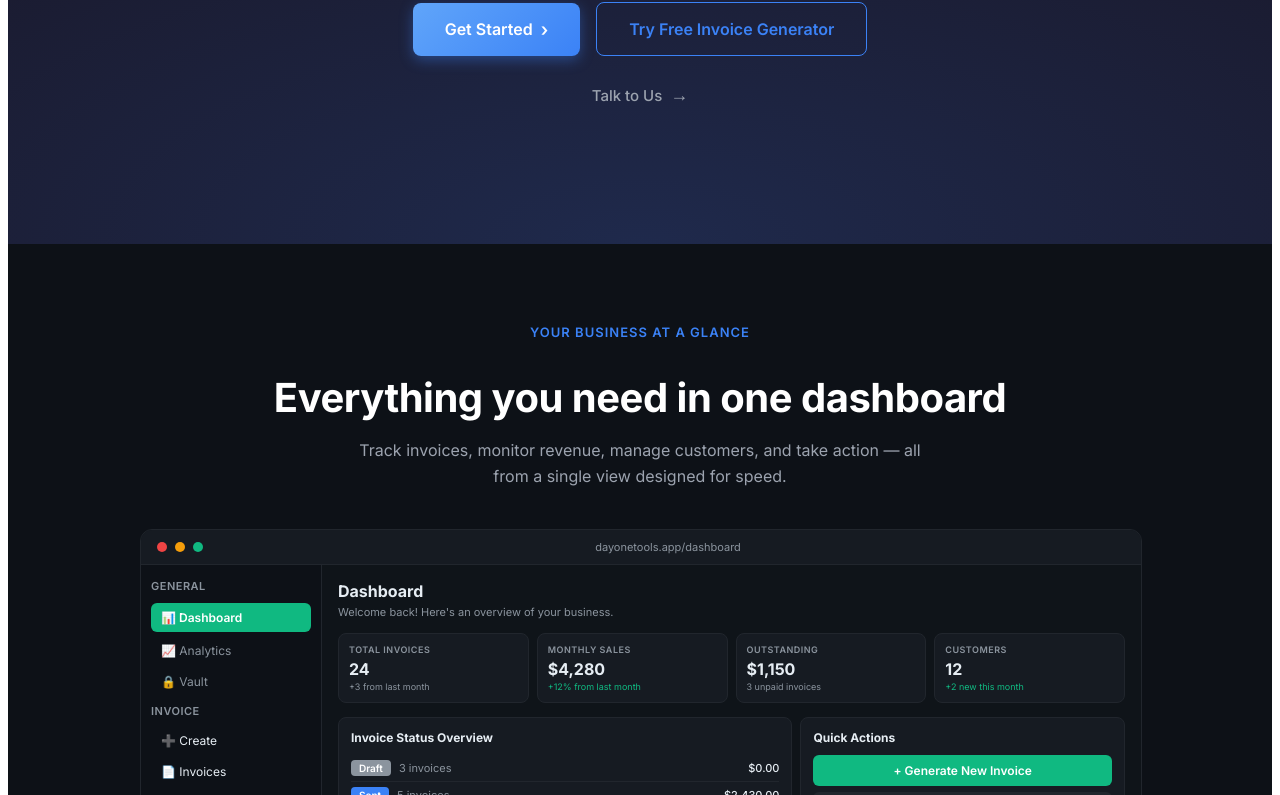
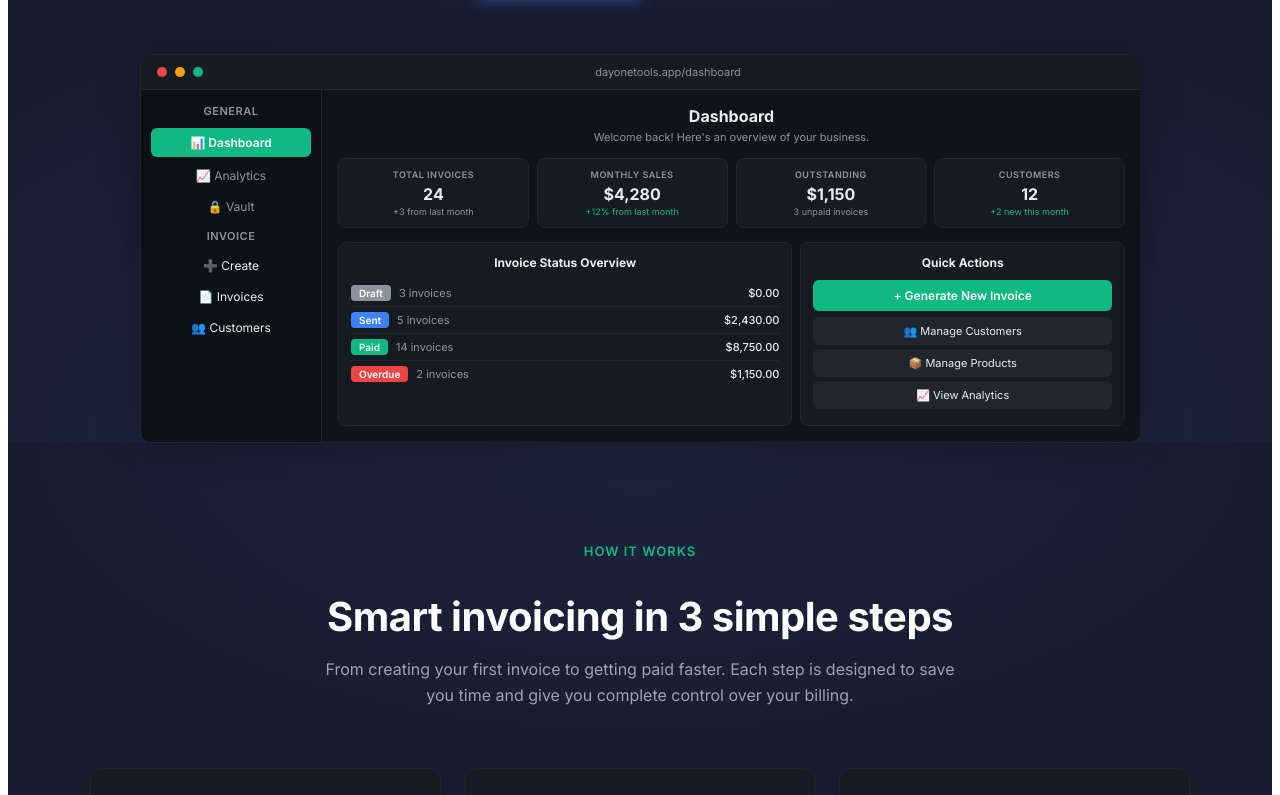
Before and after one commit to PhilBeatz/invoice-generator, a React (Vite) app: page / in a window 1280 px wide. Shown: the part 645-1440 px from the top of the page. Built offline with nearby package versions, Linux system fonts and the light colour scheme.

Commit message:
Add files via upload

```diff
--- a/src/components/LandingPage.jsx
+++ b/src/components/LandingPage.jsx
@@ -200,15 +200,13 @@ export default function LandingPage({ darkMode = true }) {
 
       {/* ===== HERO SECTION ===== */}
       <div style={{
-        minHeight: 'calc(100vh - 120px)',
         background: darkMode
           ? `radial-gradient(ellipse 80% 50% at 50% 100%, rgba(59, 130, 246, 0.15), transparent), ${colors.bg}`
           : `radial-gradient(ellipse 80% 50% at 50% 100%, rgba(59, 130, 246, 0.1), transparent), ${colors.bg}`,
         display: 'flex',
         flexDirection: 'column',
         alignItems: 'center',
-        justifyContent: 'center',
-        padding: isMobile ? '40px 20px 60px' : '60px 20px 80px',
+        padding: isMobile ? '40px 20px 0' : '60px 20px 0',
         textAlign: 'center',
       }}>
         <h1 style={{
@@ -230,59 +228,36 @@ export default function LandingPage({ darkMode = true }) {
           color: colors.textMuted,
           maxWidth: '650px',
           lineHeight: '1.7',
-          marginBottom: '40px',
+          marginBottom: '32px',
         }}>
           Day One is an invoicing platform built for small-medium businesses and freelancers to create professional invoices fast, manage clients, and get paid on time.
         </p>
 
-        <div style={{ display: 'flex', flexDirection: 'column', alignItems: 'center', gap: '20px' }}>
-          <div style={{ display: 'flex', alignItems: 'center', gap: isMobile ? '12px' : '16px', flexWrap: 'wrap', justifyContent: 'center' }}>
+        <div style={{ display: 'flex', alignItems: 'center', gap: isMobile ? '12px' : '16px', flexWrap: 'wrap', justifyContent: 'center', marginBottom: '16px' }}>
           <Link to="/signup" style={{ display: 'inline-flex', alignItems: 'center', gap: '8px', padding: '16px 32px', background: `linear-gradient(135deg, ${colors.accentLight} 0%, ${colors.accent} 100%)`, color: '#ffffff', fontSize: '16px', fontWeight: '600', textDecoration: 'none', borderRadius: '8px', transition: 'transform 0.2s, box-shadow 0.2s', boxShadow: '0 4px 14px rgba(59, 130, 246, 0.4)' }}
             onMouseEnter={(e) => { e.currentTarget.style.transform = 'translateY(-2px)'; e.currentTarget.style.boxShadow = '0 6px 20px rgba(59, 130, 246, 0.5)'; }}
             onMouseLeave={(e) => { e.currentTarget.style.transform = 'translateY(0)'; e.currentTarget.style.boxShadow = '0 4px 14px rgba(59, 130, 246, 0.4)'; }}>
             Get Started <span style={{ fontSize: '18px' }}>›</span>
           </Link>
-            <Link to="/invoicegenerator" style={{ display: 'inline-flex', alignItems: 'center', gap: '8px', padding: '16px 32px', background: 'transparent', color: colors.accent, fontSize: '16px', fontWeight: '600', textDecoration: 'none', borderRadius: '8px', border: `1.5px solid ${colors.accent}`, transition: 'all 0.2s' }}
-              onMouseEnter={(e) => { e.currentTarget.style.background = colors.accent; e.currentTarget.style.color = '#ffffff'; e.currentTarget.style.transform = 'translateY(-2px)'; }}
-              onMouseLeave={(e) => { e.currentTarget.style.background = 'transparent'; e.currentTarget.style.color = colors.accent; e.currentTarget.style.transform = 'translateY(0)'; }}>
-              Try Free Invoice Generator
-            </Link>
-          </div>
           <Link to="/contact" style={{ display: 'inline-flex', alignItems: 'center', gap: '8px', padding: '8px 24px', color: colors.textMuted, fontSize: '15px', fontWeight: '500', textDecoration: 'none', transition: 'color 0.2s, gap 0.2s' }}
             onMouseEnter={(e) => { e.currentTarget.style.color = colors.accent; e.currentTarget.style.gap = '12px'; }}
             onMouseLeave={(e) => { e.currentTarget.style.color = colors.textMuted; e.currentTarget.style.gap = '8px'; }}>
             Talk to Us <span style={{ fontSize: '18px' }}>→</span>
           </Link>
         </div>
-      </div>
 
-      {/* ===== DASHBOARD PREVIEW SECTION ===== */}
-      <div style={{
-        background: darkMode ? '#0d1117' : '#e2e8f0',
-        padding: isMobile ? '60px 16px' : '80px 20px',
-      }}>
-        <div style={{ maxWidth: '1000px', margin: '0 auto' }}>
-          <div style={{ textAlign: 'center', marginBottom: '40px' }}>
-            <div style={{ fontSize: '13px', fontWeight: '600', color: colors.accent, letterSpacing: '1px', textTransform: 'uppercase', marginBottom: '12px' }}>Your Business at a Glance</div>
-            <h2 style={{ fontSize: isMobile ? '28px' : '40px', fontWeight: '700', color: colors.text, marginBottom: '16px', letterSpacing: '-0.5px' }}>
-              Everything you need in one dashboard
-            </h2>
-            <p style={{ fontSize: '16px', color: colors.textMuted, maxWidth: '600px', margin: '0 auto', lineHeight: '1.6' }}>
-              Track invoices, monitor revenue, manage customers, and take action — all from a single view designed for speed.
-            </p>
-          </div>
-          <div style={{ position: 'relative' }}>
-            {/* Glow effect behind the mockup */}
-            <div style={{ position: 'absolute', top: '50%', left: '50%', transform: 'translate(-50%, -50%)', width: '80%', height: '80%', background: 'radial-gradient(circle, rgba(59,130,246,0.15) 0%, transparent 70%)', pointerEvents: 'none', zIndex: 0 }} />
-            <div style={{ position: 'relative', zIndex: 1 }}>
+        {/* Dashboard mockup - visible immediately, peeking up from bottom */}
+        <div style={{ width: '100%', maxWidth: '1000px', marginTop: '40px', position: 'relative' }}>
+          {/* Glow effect */}
+          <div style={{ position: 'absolute', top: '20%', left: '50%', transform: 'translateX(-50%)', width: '80%', height: '60%', background: 'radial-gradient(circle, rgba(59,130,246,0.12) 0%, transparent 70%)', pointerEvents: 'none', zIndex: 0 }} />
+          <div style={{ position: 'relative', zIndex: 1, borderRadius: '12px 12px 0 0', overflow: 'hidden', boxShadow: '0 -4px 40px rgba(0,0,0,0.3)' }}>
             {isMobile ? (
-                <div style={{ overflowX: 'auto', paddingBottom: '12px' }}>
+              <div style={{ overflowX: 'auto' }}>
                 <div style={{ minWidth: '700px' }}><DashboardMockup /></div>
               </div>
             ) : (
               <DashboardMockup />
             )}
-            </div>
           </div>
         </div>
       </div>
```
Lines whose indentation alone changed are shown as unchanged.
